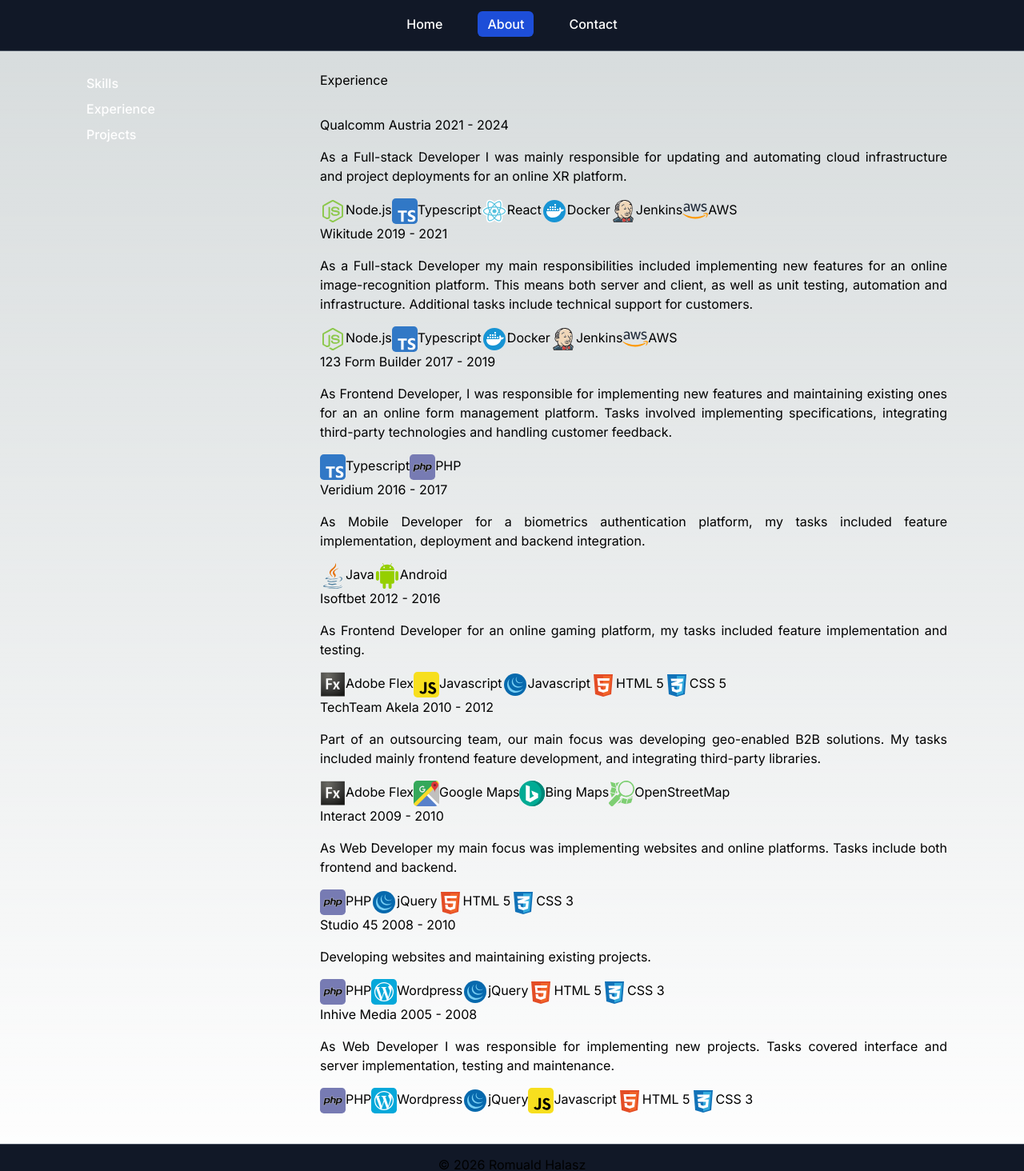
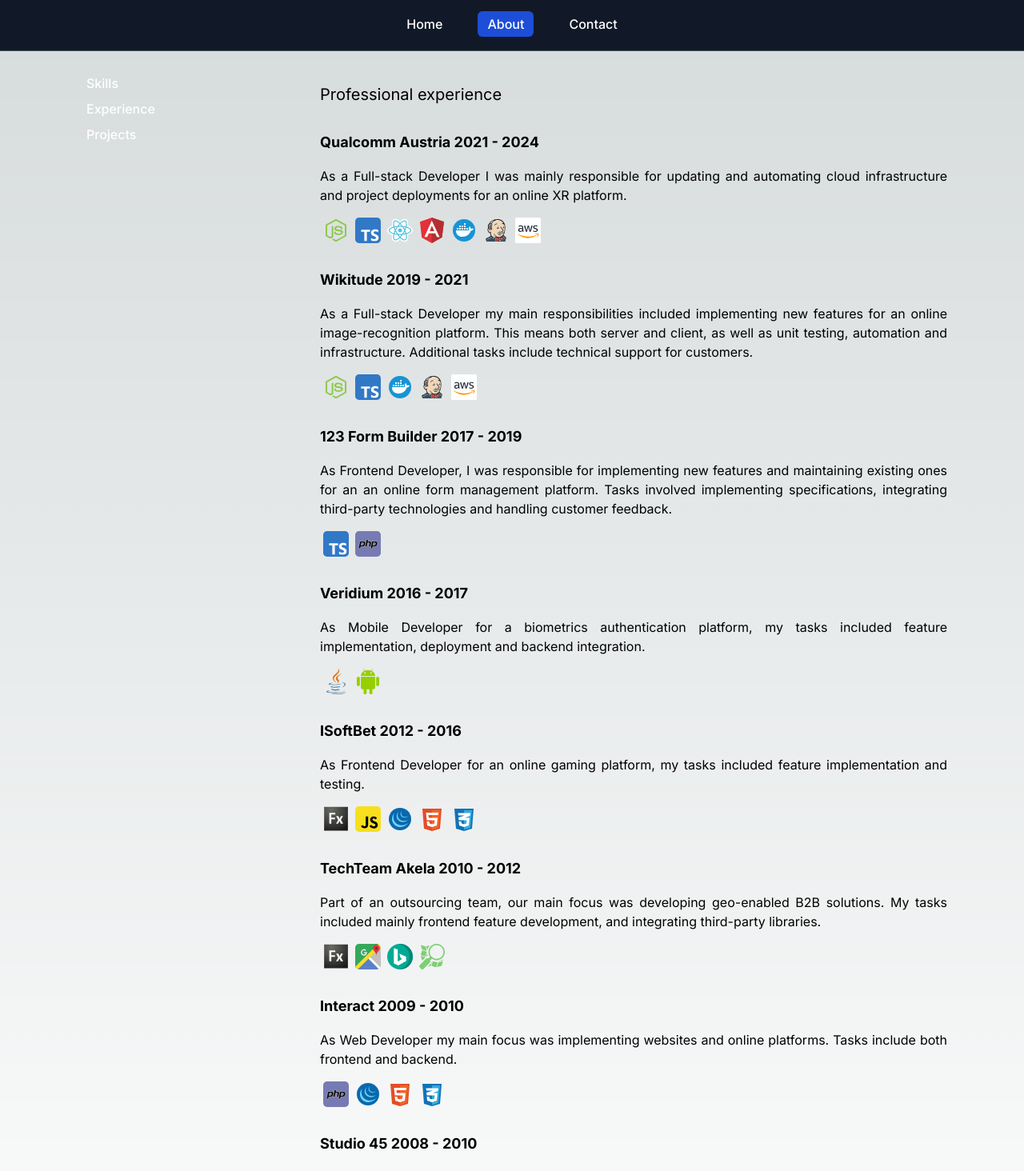
Before and after one commit to nvcaine/website, a Next.js app in the folder client/: page /about/experience in a window 1280 px wide. Shown: the top 1464 px of the page at 80% size. Built offline with nearby package versions, Linux system fonts and the light colour scheme.

Commit message:
experience page style updates

```diff
--- a/client/app/about/experience/page.tsx
+++ b/client/app/about/experience/page.tsx
@@ -5,37 +5,28 @@
 export default function Page(): ReactElement {
     return (
         <div className="py-6">
-            <h1>Experience</h1>
-
-            <p></p>
+            <h1 className="text-xl mb-4 mt-4">Professional experience</h1>
 
             <div>
-                <h2>Qualcomm Austria 2021 - 2024</h2>
+                <h2 className="mt-8 text-lg font-bold">Qualcomm Austria 2021 - 2024</h2>
                 <p>
                     As a Full-stack Developer I was mainly responsible for
                     updating and automating cloud infrastructure and project
                     deployments for an online XR platform.
                 </p>
                 <div className="flex flex-wrap">
-                    <SvgIcon alt="Node.js" src={ICONS.NODE} showText={true} />
-                    <SvgIcon
-                        alt="Typescript"
-                        showText={true}
-                        src={ICONS.TYPESCRIPT}
-                    />
-                    <SvgIcon src={ICONS.REACT} alt="React" showText={true} />
-                    <SvgIcon src={ICONS.DOCKER} alt="Docker" showText={true} />
-                    <SvgIcon
-                        src={ICONS.JENKINS}
-                        alt="Jenkins"
-                        showText={true}
-                    />
-                    <SvgIcon src={ICONS.AWS} alt="AWS" showText={true} />
+                    <SvgIcon alt="Node.js" src={ICONS.NODE} />
+                    <SvgIcon alt="Typescript" src={ICONS.TYPESCRIPT} />
+                    <SvgIcon src={ICONS.REACT} alt="React" />
+                    <SvgIcon src={ICONS.ANGULAR} alt="React" />
+                    <SvgIcon src={ICONS.DOCKER} alt="Docker" />
+                    <SvgIcon src={ICONS.JENKINS} alt="Jenkins" />
+                    <SvgIcon src={ICONS.AWS} alt="AWS" />
                 </div>
             </div>
 
             <div>
-                <h2>Wikitude 2019 - 2021</h2>
+                <h2 className="mt-8 text-lg font-bold">Wikitude 2019 - 2021</h2>
                 <p>
                     As a Full-stack Developer my main responsibilities included
                     implementing new features for an online image-recognition
@@ -44,24 +35,16 @@
                     include technical support for customers.
                 </p>
                 <div className="flex flex-wrap">
-                    <SvgIcon alt="Node.js" src={ICONS.NODE} showText={true} />
-                    <SvgIcon
-                        alt="Typescript"
-                        showText={true}
-                        src={ICONS.TYPESCRIPT}
-                    />
-                    <SvgIcon src={ICONS.DOCKER} alt="Docker" showText={true} />
-                    <SvgIcon
-                        src={ICONS.JENKINS}
-                        alt="Jenkins"
-                        showText={true}
-                    />
-                    <SvgIcon src={ICONS.AWS} alt="AWS" showText={true} />
+                    <SvgIcon alt="Node.js" src={ICONS.NODE} />
+                    <SvgIcon alt="Typescript" src={ICONS.TYPESCRIPT} />
+                    <SvgIcon src={ICONS.DOCKER} alt="Docker" />
+                    <SvgIcon src={ICONS.JENKINS} alt="Jenkins" />
+                    <SvgIcon src={ICONS.AWS} alt="AWS" />
                 </div>
             </div>
 
             <div>
-                <h2>123 Form Builder 2017 - 2019</h2>
+                <h2 className="mt-8 text-lg font-bold">123 Form Builder 2017 - 2019</h2>
                 <p>
                     As Frontend Developer, I was responsible for implementing
                     new features and maintaining existing ones for an an online
@@ -70,140 +53,96 @@
                     handling customer feedback.
                 </p>
                 <div className="flex flex-wrap">
-                    <SvgIcon
-                        alt="Typescript"
-                        showText={true}
-                        src={ICONS.TYPESCRIPT}
-                    />
-                    <SvgIcon alt="PHP" showText={true} src={ICONS.PHP} />
+                    <SvgIcon alt="Typescript" src={ICONS.TYPESCRIPT} />
+                    <SvgIcon alt="PHP" src={ICONS.PHP} />
                 </div>
             </div>
 
             <div>
-                <h2>Veridium 2016 - 2017</h2>
+                <h2 className="mt-8 text-lg font-bold">Veridium 2016 - 2017</h2>
                 <p>
                     As Mobile Developer for a biometrics authentication
                     platform, my tasks included feature implementation,
                     deployment and backend integration.
                 </p>
                 <div className="flex flex-wrap">
-                    <SvgIcon alt="Java" showText={true} src={ICONS.JAVA} />
-                    <SvgIcon
-                        alt="Android"
-                        showText={true}
-                        src={ICONS.ANDROID}
-                    />
+                    <SvgIcon alt="Java" src={ICONS.JAVA} />
+                    <SvgIcon alt="Android" src={ICONS.ANDROID} />
                 </div>
             </div>
 
             <div>
-                <h2>Isoftbet 2012 - 2016</h2>
+                <h2 className="mt-8 text-lg font-bold">ISoftBet 2012 - 2016</h2>
                 <p>
                     As Frontend Developer for an online gaming platform, my
                     tasks included feature implementation and testing.
                 </p>
                 <div className="flex flex-wrap">
-                    <SvgIcon
-                        alt="Adobe Flex"
-                        showText={true}
-                        src={ICONS.FLEX}
-                    />
-                    <SvgIcon
-                        alt="Javascript"
-                        showText={true}
-                        src={ICONS.JAVASCRIPT}
-                    />
-                    <SvgIcon
-                        alt="Javascript"
-                        showText={true}
-                        src={ICONS.JQUERY}
-                    />
-                    <SvgIcon alt="HTML 5" showText={true} src={ICONS.HTML} />
-                    <SvgIcon alt="CSS 5" showText={true} src={ICONS.CSS} />
+                    <SvgIcon alt="Adobe Flex" src={ICONS.FLEX} />
+                    <SvgIcon alt="Javascript" src={ICONS.JAVASCRIPT} />
+                    <SvgIcon alt="Javascript" src={ICONS.JQUERY} />
+                    <SvgIcon alt="HTML 5" src={ICONS.HTML} />
+                    <SvgIcon alt="CSS 5" src={ICONS.CSS} />
                 </div>
             </div>
 
             <div>
-                <h2>TechTeam Akela 2010 - 2012</h2>
+                <h2 className="mt-8 text-lg font-bold">TechTeam Akela 2010 - 2012</h2>
                 <p>
                     Part of an outsourcing team, our main focus was developing
                     geo-enabled B2B solutions. My tasks included mainly frontend
                     feature development, and integrating third-party libraries.
                 </p>
                 <div className="flex flex-wrap">
-                    <SvgIcon
-                        alt="Adobe Flex"
-                        showText={true}
-                        src={ICONS.FLEX}
-                    />
-                    <SvgIcon
-                        alt="Google Maps"
-                        showText={true}
-                        src={ICONS.GOOGLE}
-                    />
-                    <SvgIcon alt="Bing Maps" showText={true} src={ICONS.BING} />
-                    <SvgIcon
-                        alt="OpenStreetMap"
-                        showText={true}
-                        src={ICONS.OSM}
-                    />
+                    <SvgIcon alt="Adobe Flex" src={ICONS.FLEX} />
+                    <SvgIcon alt="Google Maps" src={ICONS.GOOGLE} />
+                    <SvgIcon alt="Bing Maps" src={ICONS.BING} />
+                    <SvgIcon alt="OpenStreetMap" src={ICONS.OSM} />
                 </div>
             </div>
 
             <div>
-                <h2>Interact 2009 - 2010</h2>
+                <h2 className="mt-8 text-lg font-bold">Interact 2009 - 2010</h2>
                 <p>
                     As Web Developer my main focus was implementing websites and
                     online platforms. Tasks include both frontend and backend.
                 </p>
                 <div className="flex flex-wrap">
-                    <SvgIcon alt="PHP" showText={true} src={ICONS.PHP} />
-                    <SvgIcon alt="jQuery" showText={true} src={ICONS.JQUERY} />
-                    <SvgIcon alt="HTML 5" showText={true} src={ICONS.HTML} />
-                    <SvgIcon alt="CSS 3" showText={true} src={ICONS.CSS} />
+                    <SvgIcon alt="PHP" src={ICONS.PHP} />
+                    <SvgIcon alt="jQuery" src={ICONS.JQUERY} />
+                    <SvgIcon alt="HTML 5" src={ICONS.HTML} />
+                    <SvgIcon alt="CSS 3" src={ICONS.CSS} />
                 </div>
             </div>
 
             <div>
-                <h2>Studio 45 2008 - 2010</h2>
+                <h2 className="mt-8 text-lg font-bold">Studio 45 2008 - 2010</h2>
                 <p>Developing websites and maintaining existing projects.</p>
                 <div className="flex flex-wrap">
-                    <SvgIcon alt="PHP" showText={true} src={ICONS.PHP} />
-                    <SvgIcon
-                        alt="Wordpress"
-                        showText={true}
-                        src={ICONS.WORDPRESS}
-                    />
+                    <SvgIcon alt="PHP" src={ICONS.PHP} />
+                    <SvgIcon alt="Wordpress" src={ICONS.WORDPRESS} />
 
-                    <SvgIcon alt="jQuery" showText={true} src={ICONS.JQUERY} />
-                    <SvgIcon alt="HTML 5" showText={true} src={ICONS.HTML} />
-                    <SvgIcon alt="CSS 3" showText={true} src={ICONS.CSS} />
+                    <SvgIcon alt="jQuery" src={ICONS.JQUERY} />
+                    <SvgIcon alt="HTML 5" src={ICONS.HTML} />
+                    <SvgIcon alt="CSS 3" src={ICONS.CSS} />
                 </div>
             </div>
 
             <div>
-                <h2>Inhive Media 2005 - 2008</h2>
+                <h2 className="mt-8 text-lg font-bold">Inhive Media 2005 - 2008</h2>
                 <p>
                     As Web Developer I was responsible for implementing new
                     projects. Tasks covered interface and server implementation,
                     testing and maintenance.
                 </p>
                 <div className="flex flex-wrap">
-                    <SvgIcon alt="PHP" showText={true} src={ICONS.PHP} />
-                    <SvgIcon
-                        alt="Wordpress"
-                        showText={true}
-                        src={ICONS.WORDPRESS}
-                    />
+                    <SvgIcon alt="PHP" src={ICONS.PHP} />
+                    <SvgIcon alt="Wordpress" src={ICONS.WORDPRESS} />
 
-                    <SvgIcon alt="jQuery" showText={true} src={ICONS.JQUERY} />
-                    <SvgIcon
-                        alt="Javascript"
-                        showText={true}
-                        src={ICONS.JAVASCRIPT}
-                    />
-                    <SvgIcon alt="HTML 5" showText={true} src={ICONS.HTML} />
-                    <SvgIcon alt="CSS 3" showText={true} src={ICONS.CSS} />
+                    <SvgIcon alt="jQuery" src={ICONS.JQUERY} />
+                    <SvgIcon alt="Javascript" src={ICONS.JAVASCRIPT} />
+                    <SvgIcon alt="HTML 5" src={ICONS.HTML} />
+                    <SvgIcon alt="CSS 3" src={ICONS.CSS} />
                 </div>
             </div>
         </div>
--- a/client/app/consts/icons.ts
+++ b/client/app/consts/icons.ts
@@ -1,4 +1,5 @@
 import android from '../ui/icons/svg/android.svg';
+import angular from '../ui/icons/svg/angular.svg';
 import aws from '../ui/icons/svg/aws.svg';
 import bing from '../ui/icons/svg/bing.svg';
 import css from '../ui/icons/svg/css.svg';
@@ -22,6 +23,7 @@
 
 export enum ICONS {
     ANDROID = android,
+    ANGULAR = angular,
     AWS = aws,
     BING = bing,
     CSS = css,
--- a/client/app/ui/icons/svg-icon.tsx
+++ b/client/app/ui/icons/svg-icon.tsx
@@ -25,7 +25,7 @@
     return (
         <div>
             <Image
-                className="inline"
+                className="inline mx-1"
                 src={src as unknown as StaticImageData}
                 alt={alt}
                 height={height || DEFAULT_ICON_HEIGHT}
```
Also changed, not shown: client/app/ui/icons/svg/angular.svg (added), client/app/ui/icons/svg/aws.svg.
